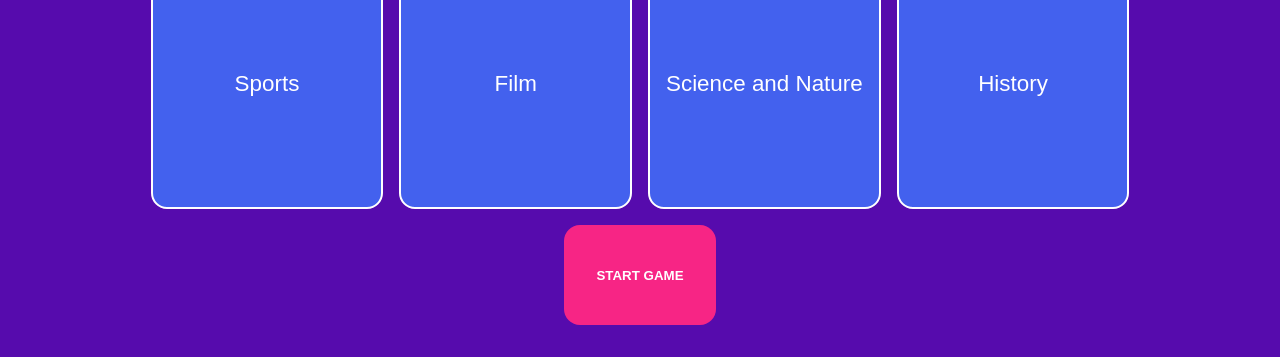
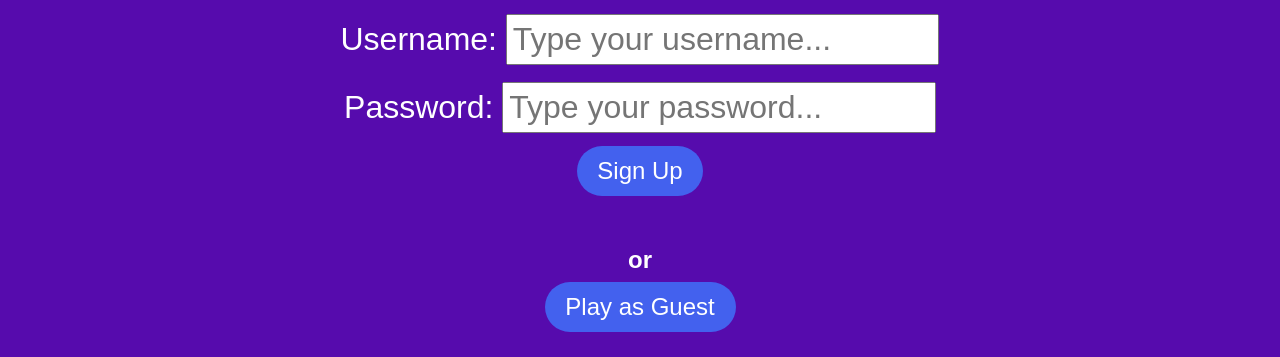
Before and after one commit to geri1997/hoxton-js-project, a plain HTML site: page index.html in a window 1280 px wide. Shown: the part 443-800 px from the top of the page. Drawn offline with Linux system fonts and the light colour scheme.

Commit message:
added play as guest button

```diff
--- a/assets/main.js
+++ b/assets/main.js
@@ -1,10 +1,5 @@
 const state = {
-	user: {
-		id: "test",
-		password: "test123",
-		scores: [1230350, 3150, 0, 50, 3150],
-		highscore: 1230350
-	},
+	user: null,
 	time: 60,
 	questions: [],
 	question: 0,
@@ -60,12 +55,12 @@ function renderHeader() {
 	const statsAEl = document.createElement("a");
 	const leaderboardA = document.createElement("a");
 	statsAEl.textContent = "My Stats";
-	statsAEl.addEventListener("click", (e) => {
+	statsAEl.addEventListener("click", () => {
 		state.modalMessage = "Stats";
 		render();
 	});
 	leaderboardA.textContent = "Leaderboard";
-	leaderboardA.addEventListener("click", (e) => {
+	leaderboardA.addEventListener("click", () => {
 		state.modalMessage = "Leaderboard";
 		fetchLeaderboard().then(() => {
 			render();
@@ -89,6 +84,7 @@ function renderMain() {
 	if (state.user === null) {
 		renderSignIn(mainEl);
 		renderSignUp(mainEl);
+		renderPlayAsGuest(mainEl);
 	} else if (!state.gameHasStarted) {
 		mainEl.setAttribute("class", "menu-main");
 		renderGameMenu(mainEl);
@@ -142,6 +138,18 @@ function renderSignIn(mainEl) {
 
 	mainEl.append(signInSection);
 }
+
+function renderPlayAsGuest(mainEl) {
+	const playAsGuestH2 = document.createElement("h2");
+	playAsGuestH2.textContent = "or";
+	const playAsGuestSection = document.createElement("section");
+	playAsGuestSection.setAttribute("class", "play-as-guest");
+	const playAsGuestButton = document.createElement("button");
+	playAsGuestButton.textContent = "Play as Guest";
+	playAsGuestButton.setAttribute("class", "cta");
+	playAsGuestSection.append(playAsGuestH2, playAsGuestButton);
+	mainEl.append(playAsGuestSection);
+}
 function renderSignUp(mainEl) {
 	const signUpSection = document.createElement("section");
 	signUpSection.setAttribute("class", "sign-up");
@@ -161,7 +169,7 @@ function renderSignUp(mainEl) {
 		signUp(user);
 	});
 
-	signUpUserLabel = document.createElement("label");
+	const signUpUserLabel = document.createElement("label");
 	signUpUserLabel.setAttribute("class", "sign-up-label");
 	signUpUserLabel.textContent = "Username: ";
 	const signUpUserInput = document.createElement("input");
@@ -171,7 +179,7 @@ function renderSignUp(mainEl) {
 	signUpUserInput.placeholder = "Type your username...";
 	signUpUserLabel.append(signUpUserInput);
 
-	signUpPasswordLabel = document.createElement("label");
+	const signUpPasswordLabel = document.createElement("label");
 	signUpPasswordLabel.setAttribute("class", "sign-up-label");
 	signUpPasswordLabel.textContent = "Password: ";
 	const signUpPasswordInput = document.createElement("input");
@@ -207,7 +215,7 @@ function renderGameMenu(mainEl) {
 	const startGameBtn = document.createElement("button");
 	startGameBtn.setAttribute("class", "start-btn");
 	startGameBtn.textContent = "START GAME";
-	selectEl.addEventListener("change", (e) => {
+	selectEl.addEventListener("change", () => {
 		state.selectedDifficulty = selectEl.value;
 
 		render();
@@ -377,7 +385,7 @@ function renderModal() {
 		const modal = document.createElement("div");
 		modal.setAttribute("class", "modal stats");
 
-		h2El = document.createElement("h2");
+		const h2El = document.createElement("h2");
 		h2El.textContent = "Leaderboard";
 		modal.append(h2El);
 		for (let i = 0; i < 3; i++) {
@@ -417,7 +425,7 @@ function renderModal() {
 		});
 		const modal = document.createElement("div");
 		modal.setAttribute("class", "modal stats");
-		h2El = document.createElement("h2");
+		const h2El = document.createElement("h2");
 		h2El.textContent = state.user.id;
 		const highscoreH3 = document.createElement("h3");
 		highscoreH3.textContent = `High Score: ${state.user.highscore}`;
@@ -451,7 +459,7 @@ function renderModal() {
 		});
 		const modal = document.createElement("div");
 		modal.setAttribute("class", "modal");
-		h2El = document.createElement("h2");
+		const h2El = document.createElement("h2");
 		h2El.textContent = state.modalMessage;
 		const okButton = document.createElement("button");
 		okButton.setAttribute("class", "ok-button");
--- a/assets/styles.css
+++ b/assets/styles.css
@@ -141,9 +141,15 @@ main {
 	display: grid;
 	place-content: center;
 	gap: 1.5rem;
-	backdrop-filter: blur(4px);
 }
-
+.play-as-guest {
+	display: grid;
+	place-content: center;
+	gap: 0.5rem;
+}
+.play-as-guest h2 {
+	text-align: center;
+}
 .sign-in form,
 .sign-up form {
 	display: grid;
```
